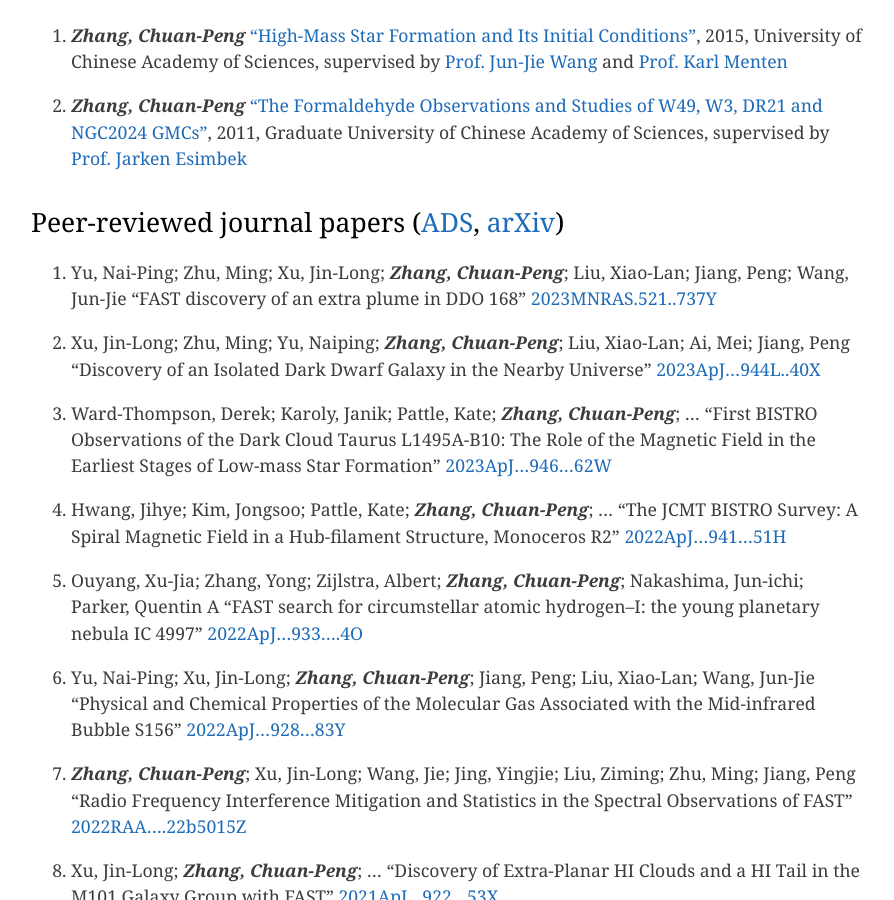
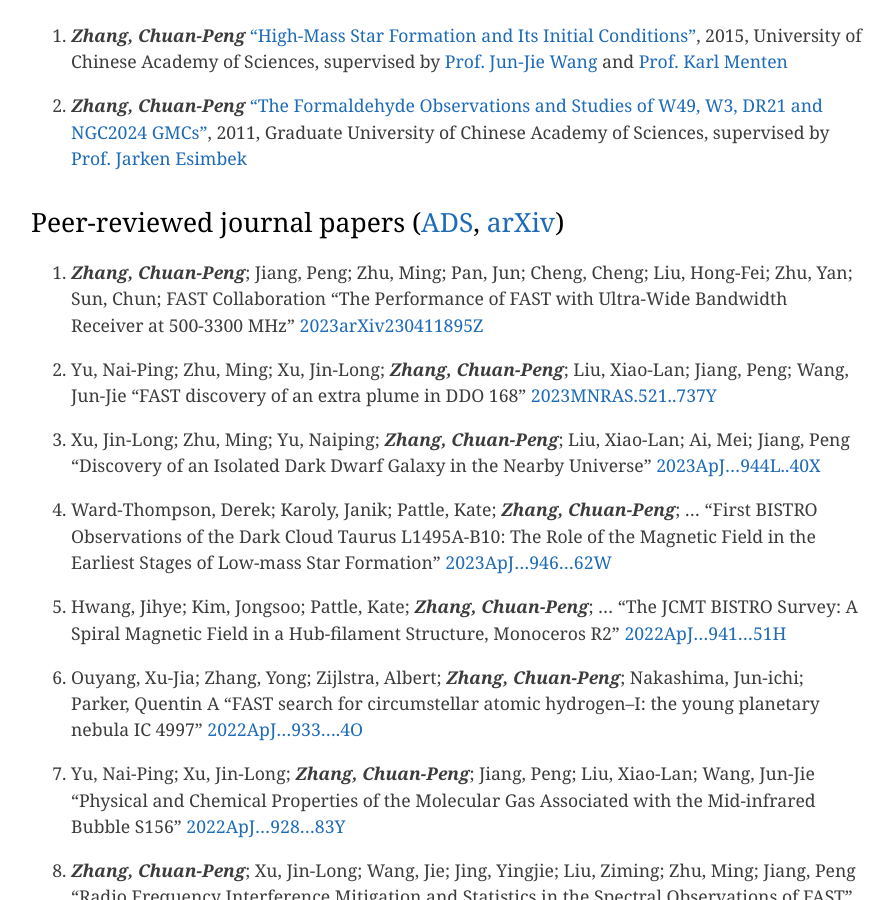
Before and after one commit to zcp521/zcp521.github.io, a Jekyll site: the page built from pub.md, in a window 1280 px wide and 900 px high, scrolled down 476 px. Shown: the whole window, without its empty margins (193-1087 px from the left). Built offline with Jekyll 4.4.1, drawn with Linux system fonts in a browser that asks for light colours.

Commit message:
Update pub.md

```diff
--- a/pub.md
+++ b/pub.md
@@ -13,6 +13,10 @@ tagline: "My publication list"
 
 
 ## Peer-reviewed journal papers ([ADS](https://ui.adsabs.harvard.edu/public-libraries/RijjUuncQru3dbS8Amb6eA), [arXiv](https://arxiv.org/a/zhang_c_2.html))
+
+59. ***Zhang, Chuan-Peng***; Jiang, Peng; Zhu, Ming; Pan, Jun; Cheng, Cheng; Liu, Hong-Fei; Zhu, Yan; Sun, Chun; FAST Collaboration
+	"The Performance of FAST with Ultra-Wide Bandwidth Receiver at 500-3300 MHz"
+	[2023arXiv230411895Z](https://ui.adsabs.harvard.edu/abs/2023arXiv230411895Z/abstract)
 
 58. Yu, Nai-Ping; Zhu, Ming; Xu, Jin-Long; ***Zhang, Chuan-Peng***; Liu, Xiao-Lan; Jiang, Peng; Wang, Jun-Jie
 	"FAST discovery of an extra plume in DDO 168"
```
